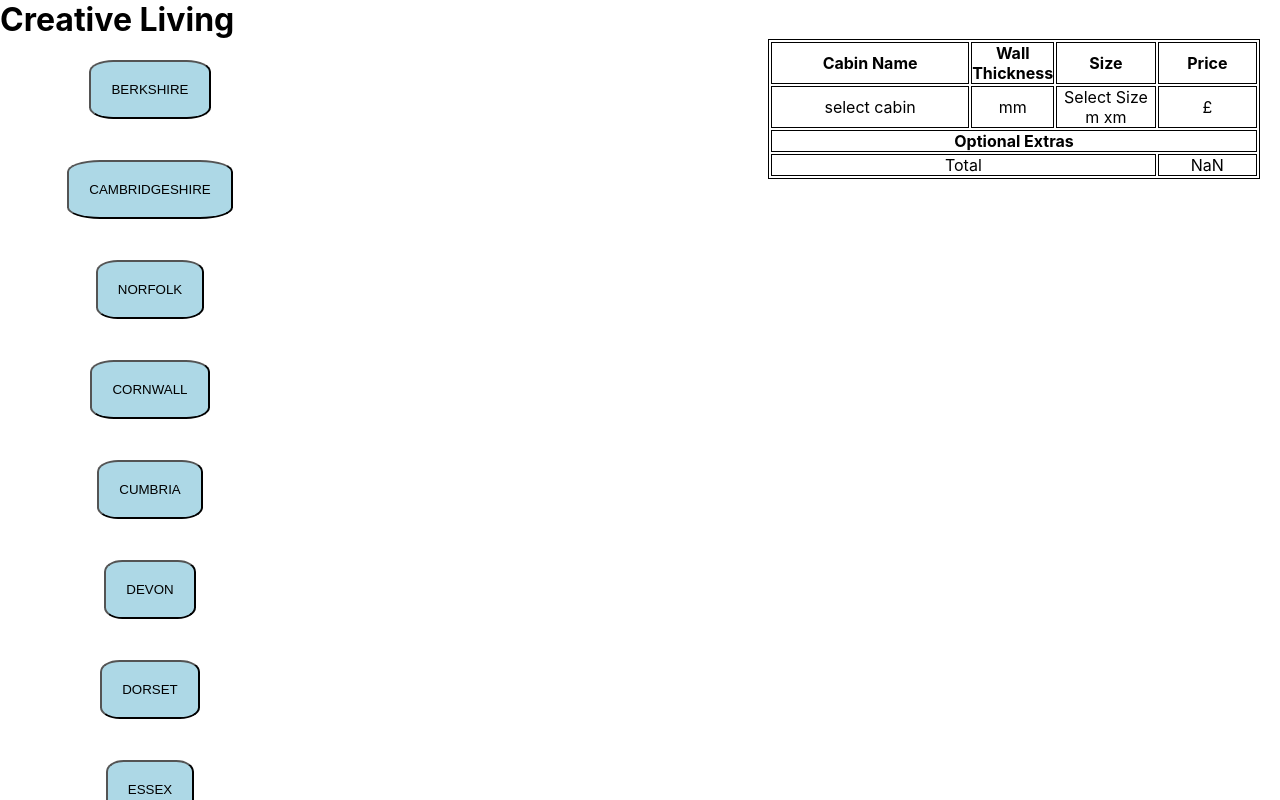
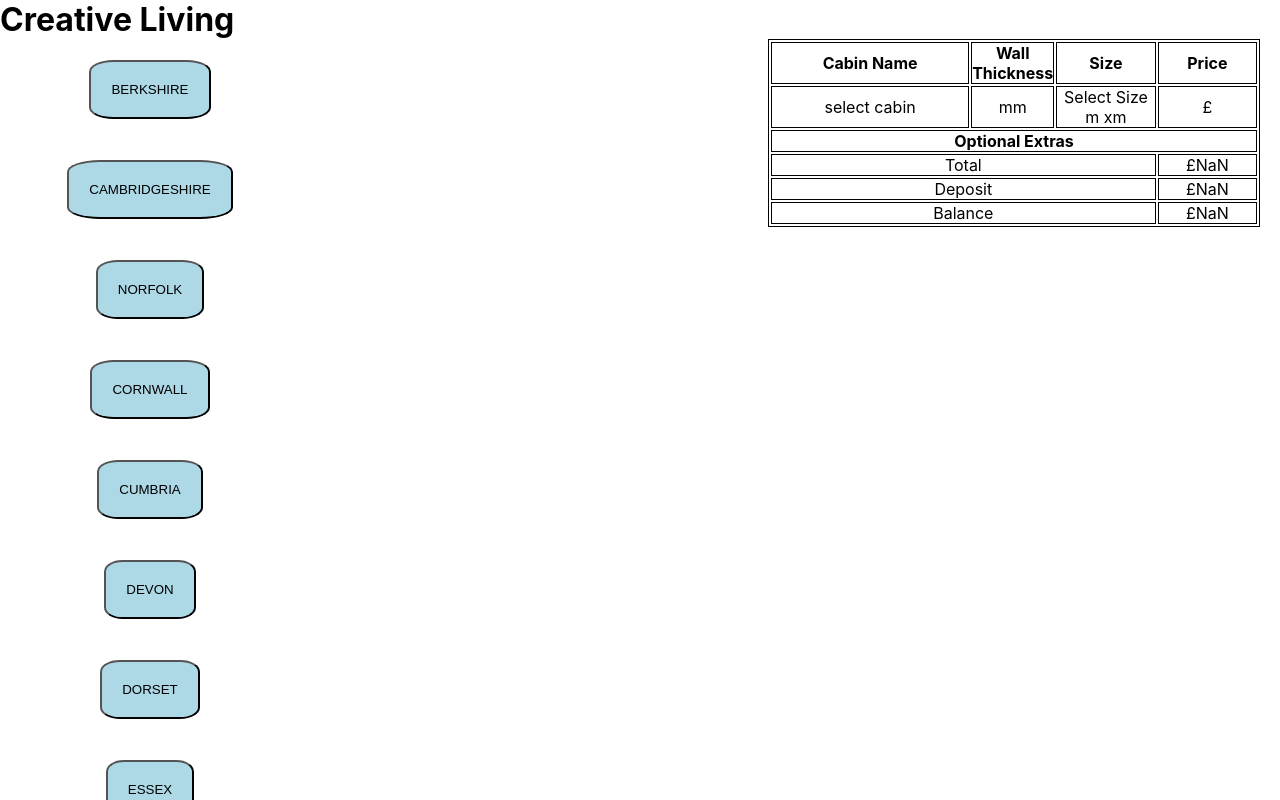
Before and after one commit to nivenreed/order-form, a React (Create React App) app: page / in a window 1280 px wide. Shown: the top 800 px of the page. Built offline with nearby package versions, Linux system fonts and the light colour scheme.

Commit message:
updating invoice totals

```diff
--- a/src/App.js
+++ b/src/App.js
@@ -28,6 +28,7 @@ function App() {
     };
   });
   // Optional Extras
+  const [selectedVeranda, setSelectedVeranda] = useState(false);
   const [selectedRoofInsulation, setSelectedRoofInsulation] = useState(false);
   const [selectedFloorInsulation, setSelectedFloorInsulation] = useState(false);
   const [selectedWallInsulation, setSelectedWallInsulation] = useState(false);
@@ -43,6 +44,10 @@ function App() {
 
   const cabinPrice = filteredPrice.map((data) => {
     return data.price;
+  });
+
+  const verandaPrice = filteredPrice.map((data) => {
+    return data.verandaAndBase;
   });
 
   const roofInsulationPrice = filteredPrice.map((data) => {
@@ -81,6 +86,7 @@ function App() {
       )}
       {currentScreen === 'optionalExtras' && (
         <OptionalExtras
+          setSelectedVeranda={setSelectedVeranda}
           setSelectedRoofInsulation={setSelectedRoofInsulation}
           setSelectedFloorInsulation={setSelectedFloorInsulation}
           selectedWallOpt={selectedWallOpt}
@@ -92,6 +98,8 @@ function App() {
         selectedWallOpt={selectedWallOpt}
         selectedSize={selectedSize}
         cabinPrice={cabinPrice}
+        selectedVeranda={selectedVeranda}
+        verandaPrice={verandaPrice}
         selectedRoofInsulation={selectedRoofInsulation}
         roofInsulationPrice={roofInsulationPrice}
         floorInsulationPrice={floorInsulationPrice}
--- a/src/components/CabinSize/index.js
+++ b/src/components/CabinSize/index.js
@@ -38,7 +38,6 @@ function CabinSize({
       deDupeSize.push(value);
     }
   }
-  console.log(deDupeSize);
   const displayCabinSize = deDupeSize.map((data, index) => (
     <li key={index}>
       <button onClick={() => sizeClick(data, data)}>
--- a/src/components/OptionalExtras/index.js
+++ b/src/components/OptionalExtras/index.js
@@ -1,11 +1,15 @@
 import React from 'react';
 
 function OptionalExtras({
+  setSelectedVeranda,
   setSelectedRoofInsulation,
   setSelectedFloorInsulation,
   selectedWallOpt,
   setSelectedWallInsulation,
 }) {
+  const verandaClick = () => {
+    setSelectedVeranda((current) => !current);
+  };
   const roofInsulationClick = () => {
     setSelectedRoofInsulation((current) => !current);
   };
@@ -20,6 +24,7 @@ function OptionalExtras({
   return (
     <div>
       <h2>Optional Extras</h2>
+      <button onClick={verandaClick}>Veranda & Base</button>
       <button onClick={roofInsulationClick}>Roof Insulation</button>
       <button onClick={floorInsulationClick}>Floor Insulation</button>
       {selectedWallOpt === '45+45' && (
--- a/src/components/invoice/index.js
+++ b/src/components/invoice/index.js
@@ -4,6 +4,8 @@ function Invoice({
   selectedCabinName,
   selectedSize,
   cabinPrice,
+  selectedVeranda,
+  verandaPrice,
   selectedWallOpt,
   selectedRoofInsulation,
   roofInsulationPrice,
@@ -12,7 +14,24 @@ function Invoice({
   selectedWallInsulation,
   wallInsulationPrice,
 }) {
-  const total = parseInt(cabinPrice) + parseInt(roofInsulationPrice);
+  const invoiceCabinPrice = cabinPrice.length < 0 ? 0 : cabinPrice[0];
+  const invoiceVerandaPrice = !selectedVeranda ? 0 : verandaPrice[0];
+  const invoiceRoofInsulation = !selectedRoofInsulation
+    ? 0
+    : roofInsulationPrice[0];
+  const invoiceFloorInsulation = !selectedFloorInsulation
+    ? 0
+    : floorInsulationPrice[0];
+
+  const total =
+    invoiceCabinPrice +
+    invoiceVerandaPrice +
+    invoiceRoofInsulation +
+    invoiceFloorInsulation;
+
+  const deposit = total / 2;
+  const balance = total - deposit;
+
   return (
     <div className="invoice">
       <table>
@@ -34,38 +53,46 @@ function Invoice({
               {selectedSize === '' ? 'Select Size ' : selectedSize.width}m x
               {selectedSize.depth}m
             </td>
-            <td>£{cabinPrice}</td>
+            <td>£{cabinPrice[0] !== undefined && cabinPrice[0].toFixed(2)}</td>
           </tr>
           <tr>
             <th colSpan={4}>Optional Extras</th>
           </tr>
+          {selectedVeranda && (
+            <tr>
+              <td colSpan={3}>{'Veranda and Base'}</td>
+              <td>£{verandaPrice[0].toFixed(2)}</td>
+            </tr>
+          )}
           {selectedRoofInsulation && (
             <tr>
-              <td colSpan={3}>
-                {selectedRoofInsulation ? 'Roof Insulation' : ''}
-              </td>
-              <td>£{selectedRoofInsulation ? roofInsulationPrice : ''}</td>
+              <td colSpan={3}>{'Roof Insulation'}</td>
+              <td>£{roofInsulationPrice[0].toFixed(2)}</td>
             </tr>
           )}
           {selectedFloorInsulation && (
             <tr>
-              <td colSpan={3}>
-                {selectedFloorInsulation ? 'Floor Insulation' : ''}
-              </td>
-              <td>£{selectedFloorInsulation ? floorInsulationPrice : ''}</td>
+              <td colSpan={3}>{'Floor Insulation'}</td>
+              <td>£{floorInsulationPrice[0].toFixed(2)}</td>
             </tr>
           )}
           {selectedWallInsulation && (
             <tr>
-              <td colSpan={3}>
-                {selectedWallInsulation ? 'Wall Insulation' : ''}
-              </td>
-              <td>£{selectedWallInsulation ? wallInsulationPrice : ''}</td>
+              <td colSpan={3}>{'Wall Insulation'}</td>
+              <td>£{wallInsulationPrice.toFixed(2)}</td>
             </tr>
           )}
           <tr>
             <td colSpan={3}>Total</td>
-            <td>{total}</td>
+            <td>£{total.toFixed(2)}</td>
+          </tr>
+          <tr>
+            <td colSpan={3}>Deposit</td>
+            <td>£{deposit.toFixed(2)}</td>
+          </tr>
+          <tr>
+            <td colSpan={3}>Balance</td>
+            <td>£{balance.toFixed(2)}</td>
           </tr>
         </tbody>
       </table>
```
